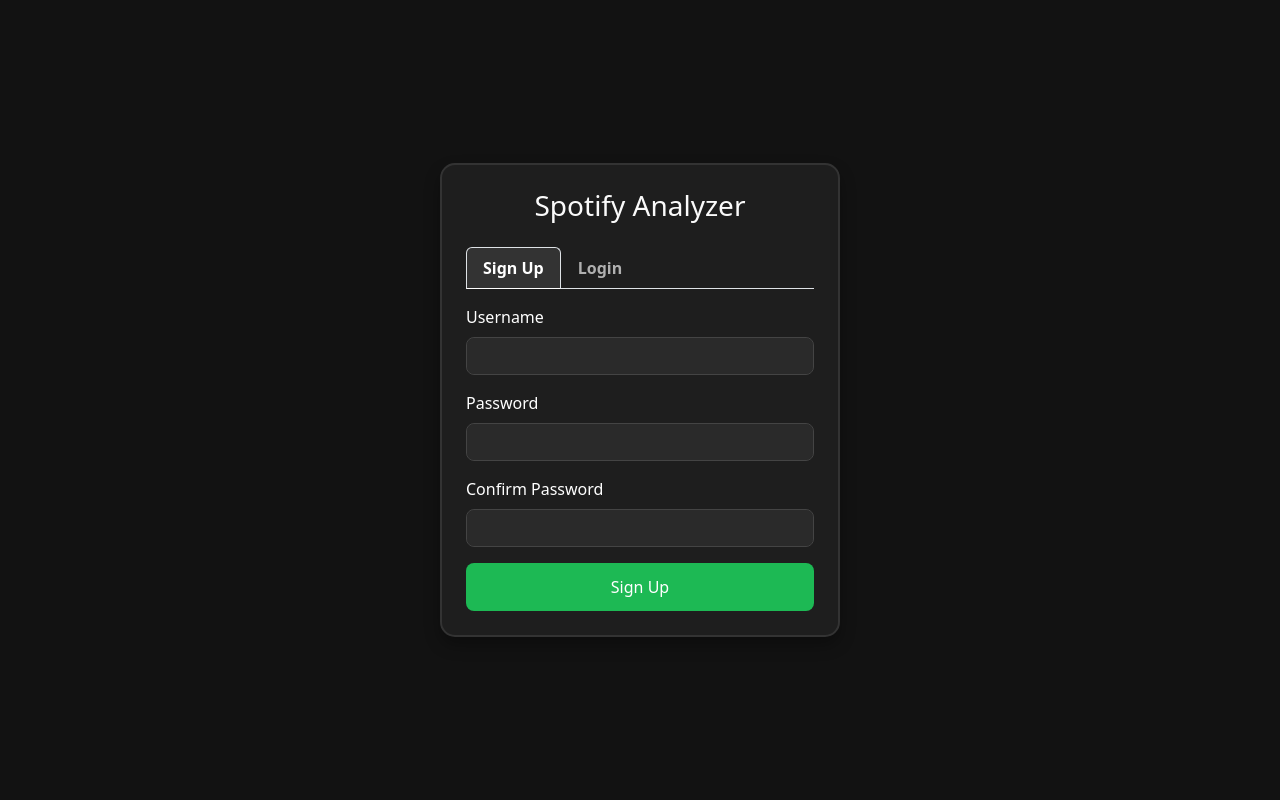
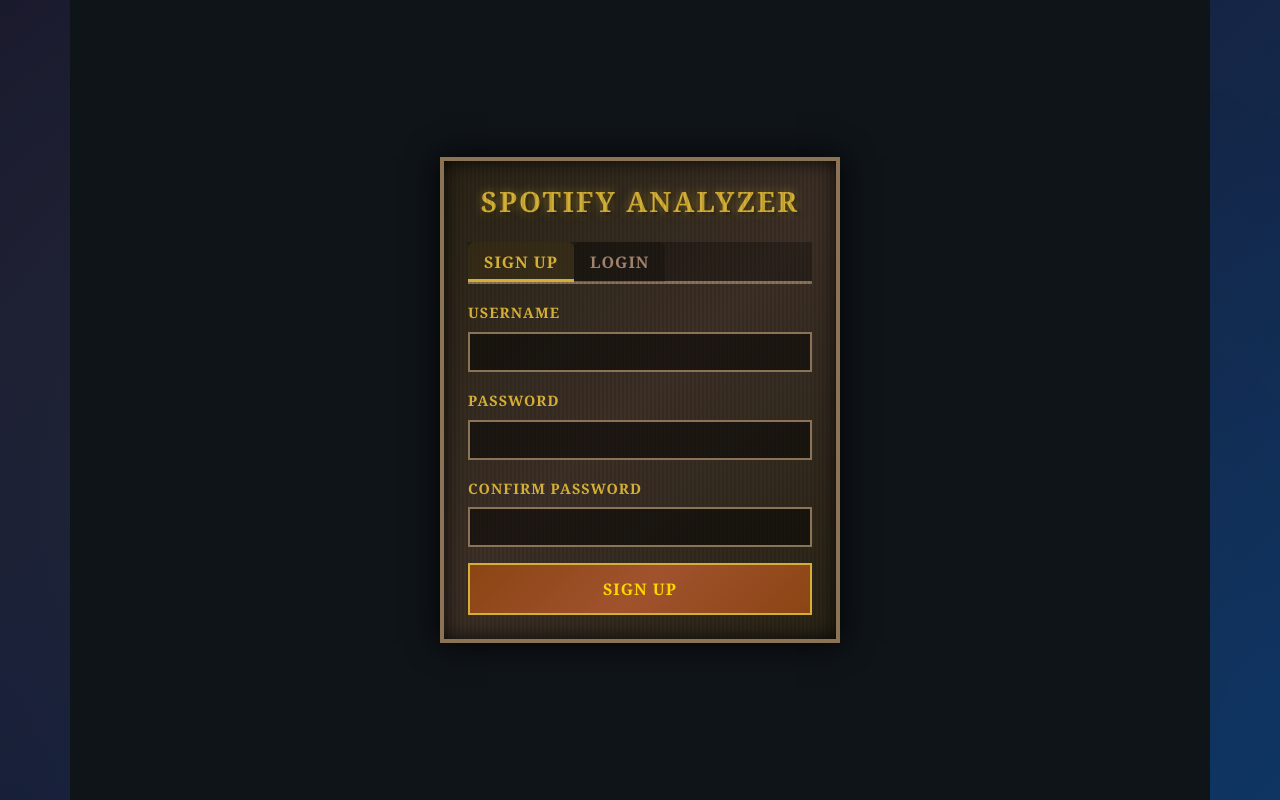
Before and after one commit to Zancmok/WebHeroes, a Python web app: template src/WebHeroes/templates/signup.html in a window 1280 px wide. Run offline with Jinja, Linux system fonts and the light colour scheme; the template is opened without the code that fills it, so the values that code supplies are empty.

Commit message:
made new css for login page

```diff
--- a/src/WebHeroes/static/css/login_signup_page.css
+++ b/src/WebHeroes/static/css/login_signup_page.css
@@ -1,88 +1,186 @@
-/* Force Dark Mode */
+/* Force Dark Mode with Medieval Atmosphere */
 body, .container, .card {
-background-color: #121212;
-color: white;
+  background-color: #0f1419;
+  color: #d4af37;
+  font-family: 'Georgia', serif;
 }
 
-/* Enhanced Card Styling */
+body {
+  background: linear-gradient(135deg, #1a1a2e 0%, #16213e 50%, #0f3460 100%);
+  background-attachment: fixed;
+  position: relative;
+}
+
+body::before {
+  content: '';
+  position: fixed;
+  top: 0;
+  left: 0;
+  width: 100%;
+  height: 100%;
+  background-image:
+    radial-gradient(circle at 20% 50%, rgba(212, 175, 55, 0.05) 0%, transparent 50%),
+    radial-gradient(circle at 80% 80%, rgba(25, 118, 210, 0.05) 0%, transparent 50%);
+  pointer-events: none;
+  z-index: 0;
+}
+
+.container {
+  position: relative;
+  z-index: 1;
+}
+
+/* Medieval Card Styling */
 .card {
-border-radius: 15px;
-box-shadow: 0 8px 16px rgba(0, 0, 0, 0.3); /* More pronounced shadow */
-border: 2px solid #333; /* Border to make the card more defined */
-background-color: #1e1e1e; /* Slightly lighter than the background to make it pop */
+  border-radius: 0;
+  box-shadow: inset 0 0 20px rgba(0, 0, 0, 0.8), 0 0 30px rgba(0, 0, 0, 0.9);
+  border: 4px solid #8b7355;
+  background: linear-gradient(135deg, #2a2416 0%, #3d3027 50%, #2a2416 100%);
+  position: relative;
+  overflow: hidden;
+}
+
+.card::before {
+  content: '';
+  position: absolute;
+  top: 0;
+  left: 0;
+  right: 0;
+  bottom: 0;
+  background-image:
+    repeating-linear-gradient(90deg, transparent, transparent 2px, rgba(0, 0, 0, 0.1) 2px, rgba(0, 0, 0, 0.1) 4px);
+  pointer-events: none;
 }
 
 .card h3 {
-color: #fafafa; /* Make header stand out */
+  color: #d4af37;
+  text-shadow: 0 0 10px rgba(212, 175, 55, 0.6), 2px 2px 4px rgba(0, 0, 0, 0.8);
+  font-weight: bold;
+  letter-spacing: 2px;
+  text-transform: uppercase;
+}
+
+/* Tab Navigation */
+.nav-tabs {
+  border-bottom: 3px solid #8b7355;
+  background-color: rgba(0, 0, 0, 0.3);
 }
 
 .nav-tabs .nav-link {
-color: #b0b0b0;
+  color: #a0826d;
   font-weight: bold;
   transition: all 0.3s ease;
   position: relative;
+  border: none;
+  background-color: rgba(0, 0, 0, 0.2);
+  text-transform: uppercase;
+  letter-spacing: 1px;
+}
+
+.nav-tabs .nav-link::before {
+  content: '';
+  position: absolute;
+  bottom: 0;
+  left: 0;
+  width: 0;
+  height: 3px;
+  background-color: #d4af37;
+  transition: width 0.3s ease;
+}
+
+.nav-tabs .nav-link:hover {
+  color: #d4af37;
+  background-color: rgba(0, 0, 0, 0.4);
 }
 
 .nav-tabs .nav-link.active {
-background-color: #333;
-color: white;
+  background-color: rgba(212, 175, 55, 0.1);
+  color: #d4af37;
+  border: none;
 }
 
-.nav-tabs .nav-link.active::after {
+.nav-tabs .nav-link.active::before {
   width: 100%;
-left: 0;
 }
 
-.nav-tabs .nav-link:hover::after {
-width: 50%;
-left: 25%;
+/* Form Controls */
+.form-control {
+  background-color: rgba(0, 0, 0, 0.5);
+  color: #d4af37;
+  border: 2px solid #8b7355;
+  border-radius: 0;
+  transition: border-color 0.3s ease, box-shadow 0.3s ease;
+  font-family: 'Georgia', serif;
 }
 
-.form-control {
-background-color: #2a2a2a;
-color: white; /* Default text color */
-border: 1px solid #444;
-border-radius: 8px;
-transition: border-color 0.3s ease, box-shadow 0.3s ease;
+.form-control::placeholder {
+  color: #8b7355;
 }
 
 .form-control:focus {
-background-color: #333;
-box-shadow: 0 0 0 0.2rem rgba(29, 185, 84, 0.25); /* Spotify green glow */
-border-color: #1DB954;
-color: white; /* Add this line to keep text white when focused */
+  background-color: rgba(0, 0, 0, 0.7);
+  box-shadow: inset 0 0 10px rgba(212, 175, 55, 0.2), 0 0 15px rgba(212, 175, 55, 0.4);
+  border-color: #d4af37;
+  color: #d4af37;
 }
 
-.form-control::placeholder {
-color: #aaa;
+.form-label {
+  color: #d4af37;
+  font-weight: bold;
+  text-transform: uppercase;
+  letter-spacing: 1px;
+  font-size: 0.9em;
 }
 
+/* Buttons */
 .btn-primary {
   color: white;
-border-radius: 8px;
+  border-radius: 0;
   padding: 12px;
   transition: all 0.3s ease;
+  background: linear-gradient(135deg, #4a4190 0%, #2d1b69 50%, #4a4190 100%);
+  border: 2px solid #6f5acd;
+  font-weight: bold;
+  text-transform: uppercase;
+  letter-spacing: 1px;
+  font-family: 'Georgia', serif;
 }
 
 .btn-primary:hover {
-background-color: #00308F;
+  background: linear-gradient(135deg, #6f5acd 0%, #4a4190 50%, #6f5acd 100%);
   transform: translateY(-2px);
-box-shadow: 0 4px 8px rgba(0, 0, 0, 0.2);
+  box-shadow: 0 0 15px rgba(111, 90, 205, 0.6);
+  border-color: #9d7fd8;
+}
+
+.btn-primary:active {
+  transform: translateY(0);
+  box-shadow: inset 0 0 10px rgba(0, 0, 0, 0.5);
 }
 
 .btn-success {
-background-color: #1DB954; /* Spotify green */
-color: white;
-border-radius: 8px;
+  background: linear-gradient(135deg, #8b4513 0%, #a0522d 50%, #8b4513 100%);
+  color: #ffd700;
+  border-radius: 0;
   padding: 12px;
-border: none;
+  border: 2px solid #d4af37;
   transition: all 0.3s ease;
+  font-weight: bold;
+  text-transform: uppercase;
+  letter-spacing: 1px;
+  font-family: 'Georgia', serif;
 }
 
 .btn-success:hover {
-background-color: #1ed760; /* Lighter Spotify green */
+  background: linear-gradient(135deg, #a0522d 0%, #cd853f 50%, #a0522d 100%);
   transform: translateY(-2px);
-box-shadow: 0 4px 8px rgba(0, 0, 0, 0.2);
+  box-shadow: 0 0 15px rgba(212, 175, 55, 0.6);
+  border-color: #ffd700;
+}
+
+.btn-success:active {
+  transform: translateY(0);
+  box-shadow: inset 0 0 10px rgba(0, 0, 0, 0.5);
 }
 
 /* Tab content fade animations */
@@ -129,3 +227,10 @@
 form .d-grid {
   animation-delay: 0.4s;
 }
+
+/* Paragraph messages */
+#matchPass, #loginWork {
+  color: #d4af37;
+  font-size: 0.9em;
+  margin-top: 5px;
+}
```
Lines whose indentation alone changed are shown as unchanged.
